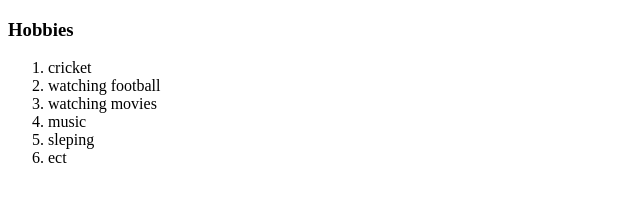
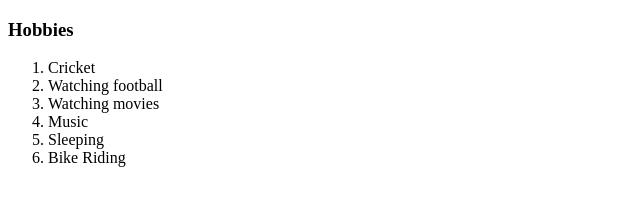
Before and after one commit to akhlak13/cv, a plain HTML site: page hobbies.html in a window 1280 px wide. Shown: the whole page, without its empty margins (0-640 px from the left). Drawn offline with Linux system fonts and the light colour scheme.

Commit message:
Update hobbies.html

```diff
--- a/hobbies.html
+++ b/hobbies.html
@@ -9,12 +9,12 @@
 <body>
     <h3>Hobbies</h3>
     <ol>
-         <li>cricket</li>
-         <li>watching football</li>
-         <li>watching movies</li>
-         <li>music</li>
-         <li>sleping</li>
-         <li>ect</li>
+         <li>Cricket</li>
+         <li>Watching football</li>
+         <li>Watching movies</li>
+         <li>Music</li>
+         <li>Sleeping</li>
+         <li>Bike Riding</li>
 
 
     </ol>
```
